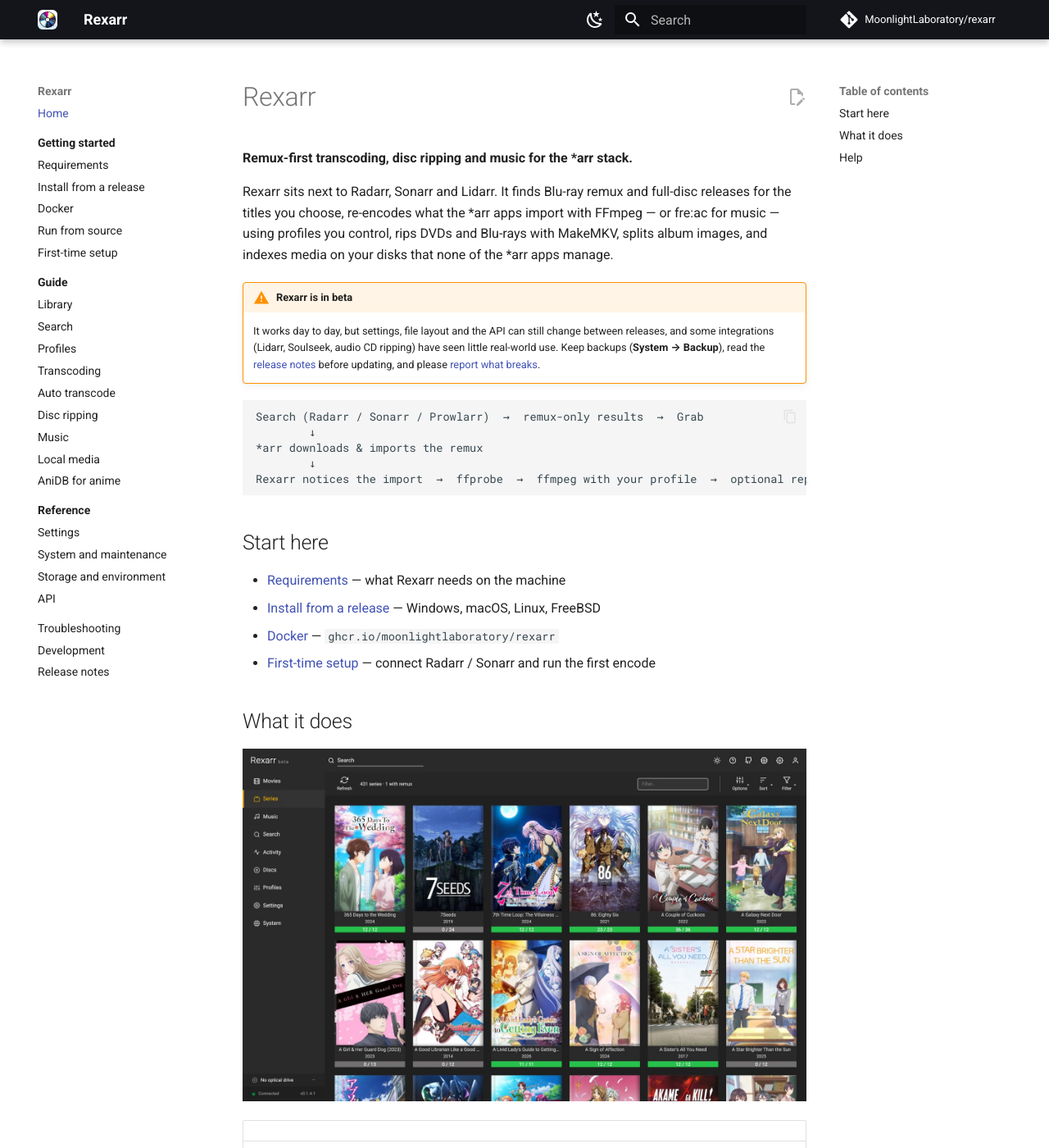
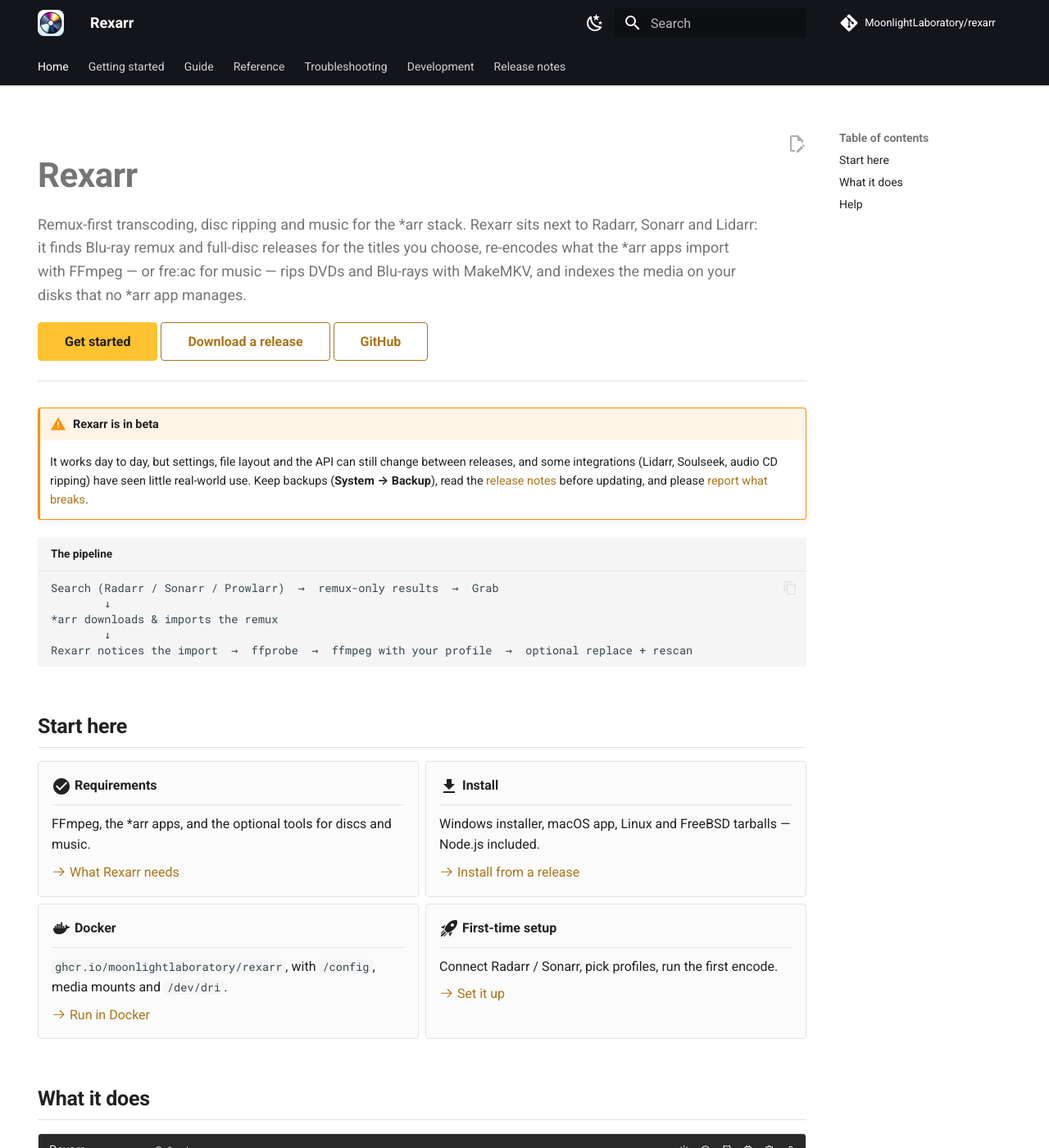
Before and after one commit to MoonlightLaboratory/rexarr, an MkDocs documentation site: the page built from docs/index.md, in a window 1280 px wide and 1400 px high. Shown: the whole window at 82% size. Built offline with MkDocs 1.6.1 and Material for MkDocs 9.7.7, drawn with Linux system fonts in a browser that asks for light colours; comment, search, counter and statistics services are not loaded; some of the changed text lies outside the part shown.

Commit message:
Documentation: theme the site like Rexarr
The default Material look did not say Rexarr. The site now uses the app's own
tokens from client/src/styles.css: #202020 page, #2a2a2a chrome, #333 cards,
the Radarr-style yellow #ffc230 as the accent and 4px radius, in both themes.

- Section tabs across the top, sticky, with the section's own pages in the
  sidebar; the footer carries previous / next.
- Home page: a hero with the three buttons, cards for install paths and for what
  Rexarr does, and the screenshots as a responsive two-up grid with captions.
- Screenshot pairs on the guide pages use that grid too, instead of a borderless
  two-column table.
- Tables, code blocks, admonitions, buttons and images picked up the same border,
  radius and hover treatment.

Checked at 1440px and in the pane's own width, in dark and light.

````diff
--- /dev/null
+++ b/docs/assets/extra.css
@@ -0,0 +1,224 @@
+/*
+ * Rexarr documentation theme — the colour tokens mirror the app's own
+ * (client/src/styles.css): #202020 page, #2a2a2a chrome, #333 cards,
+ * Radarr-style yellow #ffc230 as the accent, 4px radius.
+ */
+
+:root {
+  --rx-accent: #ffc230;
+  --rx-accent-dark: #e0a800;
+  --rx-radius: 4px;
+}
+
+/* ---------- dark (default) ---------- */
+[data-md-color-scheme="slate"] {
+  --md-default-bg-color: #202020;
+  --md-default-bg-color--light: #262626;
+  --md-default-fg-color: #e1e2e3;
+  --md-default-fg-color--light: #ccc;
+  --md-default-fg-color--lighter: #909293;
+  --md-default-fg-color--lightest: #3a3a3a;
+
+  --md-primary-fg-color: #2a2a2a;
+  --md-primary-bg-color: #e1e2e3;
+
+  --md-accent-fg-color: var(--rx-accent);
+  --md-typeset-a-color: var(--rx-accent);
+
+  --md-code-bg-color: #262626;
+  --md-code-fg-color: #e1e2e3;
+  --md-footer-bg-color: #1a1a1a;
+  --md-footer-bg-color--dark: #161616;
+
+  --rx-card-bg: #2b2b2b;
+  --rx-border: #3a3a3a;
+  --rx-table-head: #2a2a2a;
+  --rx-table-hover: #272727;
+}
+
+/* ---------- light ---------- */
+[data-md-color-scheme="default"] {
+  --md-accent-fg-color: var(--rx-accent-dark);
+  --md-typeset-a-color: #a8761a;
+
+  --rx-card-bg: #fbfbfb;
+  --rx-border: #e3e3e3;
+  --rx-table-head: #f3f3f3;
+  --rx-table-hover: #f8f8f8;
+}
+
+/* ---------- chrome ---------- */
+.md-header {
+  box-shadow: 0 1px 0 var(--rx-border);
+}
+.md-header__button.md-logo img,
+.md-header__button.md-logo svg {
+  height: 1.6rem;
+  width: 1.6rem;
+}
+.md-tabs {
+  background-color: var(--md-primary-fg-color);
+  border-bottom: 1px solid var(--rx-border);
+}
+.md-tabs__link {
+  opacity: 0.8;
+  font-weight: 500;
+}
+.md-tabs__link--active,
+.md-tabs__link:hover {
+  opacity: 1;
+  color: var(--rx-accent);
+}
+.md-nav__link--active,
+.md-nav__item .md-nav__link--active {
+  color: var(--rx-accent);
+  font-weight: 600;
+}
+.md-search__form {
+  border-radius: var(--rx-radius);
+}
+
+/* ---------- typography ---------- */
+.md-typeset h1 {
+  font-weight: 600;
+  letter-spacing: -0.01em;
+}
+.md-typeset h2 {
+  font-weight: 600;
+  margin-top: 2.2em;
+  padding-bottom: 0.3em;
+  border-bottom: 1px solid var(--rx-border);
+}
+.md-typeset h3 {
+  font-weight: 600;
+}
+.md-typeset kbd {
+  border-radius: var(--rx-radius);
+}
+
+/* ---------- tables ---------- */
+.md-typeset table:not([class]) {
+  border: 1px solid var(--rx-border);
+  border-radius: var(--rx-radius);
+  box-shadow: none;
+  font-size: 0.72rem;
+}
+.md-typeset table:not([class]) th {
+  background-color: var(--rx-table-head);
+  font-weight: 600;
+  white-space: nowrap;
+}
+.md-typeset table:not([class]) td {
+  vertical-align: top;
+}
+.md-typeset table:not([class]) tr:hover {
+  background-color: var(--rx-table-hover);
+}
+
+/* ---------- code ---------- */
+.md-typeset pre > code,
+.md-typeset .highlight {
+  border-radius: var(--rx-radius);
+}
+.md-typeset code {
+  border-radius: 3px;
+}
+
+/* ---------- admonitions ---------- */
+.md-typeset .admonition,
+.md-typeset details {
+  border-radius: var(--rx-radius);
+  border-left-width: 3px;
+  font-size: 0.72rem;
+}
+
+/* ---------- buttons ---------- */
+.md-typeset .md-button {
+  border-radius: var(--rx-radius);
+  border-width: 1px;
+  font-weight: 600;
+}
+.md-typeset .md-button--primary {
+  background-color: var(--rx-accent);
+  border-color: var(--rx-accent);
+  color: #202020;
+}
+.md-typeset .md-button--primary:hover {
+  background-color: var(--rx-accent-dark);
+  border-color: var(--rx-accent-dark);
+  color: #202020;
+}
+.md-typeset .md-button:not(.md-button--primary):hover {
+  background-color: transparent;
+  border-color: var(--rx-accent);
+  color: var(--rx-accent);
+}
+
+/* ---------- images and screenshots ---------- */
+.md-typeset img:not(.emojione):not(.twemoji):not(.gemoji) {
+  border: 1px solid var(--rx-border);
+  border-radius: var(--rx-radius);
+}
+.md-typeset table:not([class]) img {
+  max-width: 100%;
+}
+.rx-shots {
+  display: grid;
+  grid-template-columns: repeat(auto-fit, minmax(20rem, 1fr));
+  gap: 1rem;
+  margin: 1.2rem 0;
+}
+.rx-shots figure {
+  margin: 0;
+}
+.rx-shots img {
+  width: 100%;
+}
+.rx-shots figcaption {
+  margin-top: 0.4rem;
+  font-size: 0.68rem;
+  color: var(--md-default-fg-color--lighter);
+}
+
+/* ---------- grid cards ---------- */
+.md-typeset .grid.cards > ul > li,
+.md-typeset .grid > .card {
+  background-color: var(--rx-card-bg);
+  border: 1px solid var(--rx-border);
+  border-radius: var(--rx-radius);
+  box-shadow: none;
+  transition: border-color 125ms, transform 125ms;
+}
+.md-typeset .grid.cards > ul > li:hover {
+  border-color: var(--rx-accent);
+  transform: translateY(-1px);
+}
+.md-typeset .grid.cards > ul > li > hr {
+  margin: 0.6em 0;
+  border-color: var(--rx-border);
+}
+
+/* ---------- home hero ---------- */
+.rx-hero {
+  padding: 1.6rem 0 0.4rem;
+  border-bottom: 1px solid var(--rx-border);
+  margin-bottom: 1.6rem;
+}
+.md-typeset .rx-hero h1 {
+  margin-bottom: 0.2em;
+  font-size: 2.1rem;
+}
+.rx-hero .rx-tagline {
+  font-size: 0.9rem;
+  color: var(--md-default-fg-color--light);
+  max-width: 44rem;
+}
+.rx-pipeline {
+  font-size: 0.68rem;
+  line-height: 1.5;
+}
+
+/* ---------- footer ---------- */
+.md-footer-meta {
+  background-color: var(--md-footer-bg-color--dark);
+}
--- a/docs/index.md
+++ b/docs/index.md
@@ -1,11 +1,23 @@
+---
+title: Rexarr
+hide:
+  - navigation
+---
+
+<div class="rx-hero" markdown>
+
 # Rexarr
 
-**Remux-first transcoding, disc ripping and music for the \*arr stack.**
+<p class="rx-tagline">Remux-first transcoding, disc ripping and music for the *arr stack. Rexarr sits next to
+Radarr, Sonarr and Lidarr: it finds Blu-ray remux and full-disc releases for the titles you choose, re-encodes what
+the *arr apps import with FFmpeg — or fre:ac for music — rips DVDs and Blu-rays with MakeMKV, and indexes the media
+on your disks that no *arr app manages.</p>
 
-Rexarr sits next to Radarr, Sonarr and Lidarr. It finds Blu-ray remux and full-disc releases for the titles you
-choose, re-encodes what the \*arr apps import with FFmpeg — or fre:ac for music — using profiles you control, rips
-DVDs and Blu-rays with MakeMKV, splits album images, and indexes media on your disks that none of the \*arr apps
-manage.
+[Get started](getting-started/index.md){ .md-button .md-button--primary }
+[Download a release](https://github.com/MoonlightLaboratory/rexarr/releases){ .md-button }
+[GitHub](https://github.com/MoonlightLaboratory/rexarr){ .md-button }
+
+</div>
 
 !!! warning "Rexarr is in beta"
     It works day to day, but settings, file layout and the API can still change between releases, and some
@@ -13,7 +25,7 @@
     (**System → Backup**), read the [release notes](release-notes.md) before updating, and please
     [report what breaks](https://github.com/MoonlightLaboratory/rexarr/issues).
 
-```
+``` title="The pipeline"
 Search (Radarr / Sonarr / Prowlarr)  →  remux-only results  →  Grab
         ↓
 *arr downloads & imports the remux
@@ -23,53 +35,148 @@
 
 ## Start here
 
-- [Requirements](getting-started/requirements.md) — what Rexarr needs on the machine
-- [Install from a release](getting-started/install.md) — Windows, macOS, Linux, FreeBSD
-- [Docker](getting-started/docker.md) — `ghcr.io/moonlightlaboratory/rexarr`
-- [First-time setup](getting-started/setup.md) — connect Radarr / Sonarr and run the first encode
+<div class="grid cards" markdown>
+
+-   :material-check-circle:{ .lg .middle } **Requirements**
+
+    ---
+
+    FFmpeg, the \*arr apps, and the optional tools for discs and music.
+
+    [:octicons-arrow-right-24: What Rexarr needs](getting-started/requirements.md)
+
+-   :material-download:{ .lg .middle } **Install**
+
+    ---
+
+    Windows installer, macOS app, Linux and FreeBSD tarballs — Node.js included.
+
+    [:octicons-arrow-right-24: Install from a release](getting-started/install.md)
+
+-   :material-docker:{ .lg .middle } **Docker**
+
+    ---
+
+    `ghcr.io/moonlightlaboratory/rexarr`, with `/config`, media mounts and `/dev/dri`.
+
+    [:octicons-arrow-right-24: Run in Docker](getting-started/docker.md)
+
+-   :material-rocket-launch:{ .lg .middle } **First-time setup**
+
+    ---
+
+    Connect Radarr / Sonarr, pick profiles, run the first encode.
+
+    [:octicons-arrow-right-24: Set it up](getting-started/setup.md)
+
+</div>
 
 ## What it does
 
 ![Series library](screenshots/series.jpg)
 
-| | |
-| :---: | :---: |
-| ![Movie details](screenshots/movie.jpg)<br>Movie details | ![Series details](screenshots/series-detail.jpg)<br>Series details |
-| ![Encoding profiles](screenshots/profiles.jpg)<br>Encoding profiles | ![Transcode dialog](screenshots/transcode.jpg)<br>Transcode dialog with estimated size |
+<div class="rx-shots" markdown>
 
-- **Web UI in the \*arr style** — Movies, Series, Search, Discs, Music, Activity, Profiles, Settings, System.
-  See [Library](guide/library.md).
-- **Remux-only search** — interactive search through Radarr / Sonarr (and raw Prowlarr search), filtered to
-  `Remux-1080p`, `Remux-2160p`, `Bluray-1080p Remux`, `REMUX` titles, with release scoring.
-  See [Search](guide/search.md).
-- **Full-disc (ISO) releases** — `BR-DISK`, `COMPLETE.BLURAY`, BD25/50/66/100, BD-ISO, BDMV, DVD5/DVD9/DVDR and
-  `VIDEO_TS` releases are recognised, ripped with MakeMKV when the download finishes, then transcoded and imported.
-  See [Full-disc releases](guide/disc-ripping.md#full-disc-releases-from-search).
-- **Automatic pipeline** — grab a release, Rexarr polls the \*arr app until the file is imported, then queues the
-  encode. Season packs expand into one job per episode.
-- **Profiles** — container, video encoder, quality, audio, subtitles, output naming, with built-in presets for
-  movies, TV, anime and music. See [Profiles](guide/profiles.md).
-- **Hardware acceleration** — NVENC, QuickSync, VAAPI, AMF, VideoToolbox, RKMPP, V4L2, with a test button and
-  software fallback. See [Transcoding](guide/transcoding.md).
-- **Auto transcode** — every new remux Radarr or Sonarr imports, queued with the profile for its type.
-  See [Auto transcode](guide/auto-transcode.md).
-- **Disc ripping** — insert a disc, Rexarr identifies it against your library, rips it with MakeMKV, encodes it and
-  hands it to Radarr / Sonarr with verified imports. See [Disc ripping](guide/disc-ripping.md).
-- **Music** — Lidarr library, album search through Lidarr's indexers and Soulseek, audio CD ripping to FLAC with
-  MusicBrainz tags, image + cue splitting, and fre:ac music profiles. See [Music](guide/music.md).
-- **Local media** — movies, shows and albums on your disks that no \*arr app manages.
-  See [Local media](guide/local-media.md).
-- **Live progress and preview** — percent, fps, speed, ETA, the full ffmpeg log, a live frame while encoding and a
-  before / after comparison when it finishes. See [Encode preview](guide/transcoding.md#encode-preview).
+<figure markdown>
+![Movie details](screenshots/movie.jpg)
+<figcaption>Movie details</figcaption>
+</figure>
 
-| | |
-| :---: | :---: |
-| ![Live preview while encoding](screenshots/live-preview.jpg)<br>Live preview while encoding | ![Disc ripping](screenshots/disc-ready.jpg)<br>Disc ripping with MakeMKV |
+<figure markdown>
+![Series details](screenshots/series-detail.jpg)
+<figcaption>Series details</figcaption>
+</figure>
+
+<figure markdown>
+![Encoding profiles](screenshots/profiles.jpg)
+<figcaption>Encoding profiles</figcaption>
+</figure>
+
+<figure markdown>
+![Transcode dialog](screenshots/transcode.jpg)
+<figcaption>Transcode with an estimated size</figcaption>
+</figure>
+
+</div>
+
+<div class="grid cards" markdown>
+
+-   :material-magnify:{ .lg .middle } **Remux-only search**
+
+    ---
+
+    Interactive search through Radarr / Sonarr and raw Prowlarr search, filtered to remuxes, with a smart score
+    that explains itself. Full-disc releases — `BR-DISK`, BD-ISO, BDMV, `VIDEO_TS` — are recognised too.
+
+    [:octicons-arrow-right-24: Search](guide/search.md)
+
+-   :material-tune:{ .lg .middle } **Profiles you control**
+
+    ---
+
+    Container, encoder, quality, audio, subtitles and output naming, with presets for movies, TV, anime and music —
+    and a preview of the exact ffmpeg command.
+
+    [:octicons-arrow-right-24: Profiles](guide/profiles.md)
+
+-   :material-expansion-card:{ .lg .middle } **Hardware acceleration**
+
+    ---
+
+    NVENC, QuickSync, VAAPI, AMF, VideoToolbox, RKMPP and V4L2, with a 3-second test button and automatic fallback
+    to the CPU.
+
+    [:octicons-arrow-right-24: Transcoding](guide/transcoding.md)
+
+-   :material-disc:{ .lg .middle } **Disc ripping**
+
+    ---
+
+    Insert a disc: Rexarr identifies it against your library, rips it with MakeMKV, encodes it, and hands it to
+    Radarr / Sonarr — then checks that it really was imported.
+
+    [:octicons-arrow-right-24: Disc ripping](guide/disc-ripping.md)
+
+-   :material-robot:{ .lg .middle } **Auto transcode**
+
+    ---
+
+    Every new remux Radarr or Sonarr imports, queued with the profile for its type — on a schedule or within
+    seconds, via a webhook.
+
+    [:octicons-arrow-right-24: Auto transcode](guide/auto-transcode.md)
+
+-   :material-music:{ .lg .middle } **Music**
+
+    ---
+
+    Lidarr library, album search through indexers and Soulseek, audio CD ripping to FLAC with MusicBrainz tags,
+    image + cue splitting, fre:ac profiles.
+
+    [:octicons-arrow-right-24: Music](guide/music.md)
+
+</div>
+
+<div class="rx-shots" markdown>
+
+<figure markdown>
+![Live preview while encoding](screenshots/live-preview.jpg)
+<figcaption>Live preview while encoding</figcaption>
+</figure>
+
+<figure markdown>
+![Disc ripping](screenshots/disc-ready.jpg)
+<figcaption>A DVD scanned by MakeMKV</figcaption>
+</figure>
+
+</div>
 
 ## Help
 
-- [Troubleshooting](troubleshooting.md) — nothing imports, paths not visible, encoder missing, disc not detected
-- [Settings reference](reference/settings.md) and [API reference](reference/api.md)
+- [Troubleshooting](troubleshooting.md) — nothing imports, paths not visible, an encoder is missing, a disc is not
+  detected
+- [Settings reference](reference/settings.md) · [System and maintenance](reference/system.md) ·
+  [API](reference/api.md)
 - [Open an issue](https://github.com/MoonlightLaboratory/rexarr/issues) — **System → Status → Report an issue**
   fills in your version for you
 - Security problems: see [SECURITY.md](https://github.com/MoonlightLaboratory/rexarr/blob/main/SECURITY.md)
--- a/mkdocs.yml
+++ b/mkdocs.yml
@@ -35,13 +35,18 @@
         name: Switch to dark theme
   features:
     - navigation.instant
+    - navigation.instant.progress
+    - navigation.tabs
+    - navigation.tabs.sticky
     - navigation.tracking
     - navigation.sections
     - navigation.indexes
     - navigation.top
+    - navigation.footer
     - toc.follow
     - content.code.copy
     - content.action.edit
+    - content.tooltips
     - search.highlight
     - search.suggest
 
@@ -54,6 +59,9 @@
   - toc:
       permalink: true
   - pymdownx.details
+  - pymdownx.emoji:
+      emoji_index: !!python/name:material.extensions.emoji.twemoji
+      emoji_generator: !!python/name:material.extensions.emoji.to_svg
   - pymdownx.highlight:
       anchor_linenums: true
   - pymdownx.inlinehilite
@@ -65,11 +73,18 @@
 plugins:
   - search
 
+extra_css:
+  - assets/extra.css
+
 extra:
   social:
     - icon: fontawesome/brands/github
       link: https://github.com/MoonlightLaboratory/rexarr
       name: Rexarr on GitHub
+    - icon: fontawesome/brands/docker
+      link: https://github.com/MoonlightLaboratory/rexarr/pkgs/container/rexarr
+      name: Container image
+  generator: false
 
 nav:
   - Home: index.md
````
Also changed, not shown: docs/guide/disc-ripping.md (+13 -3 lines), docs/guide/music.md (+13 -3 lines), docs/guide/search.md (+13 -3 lines), docs/guide/transcoding.md (+13 -3 lines).
